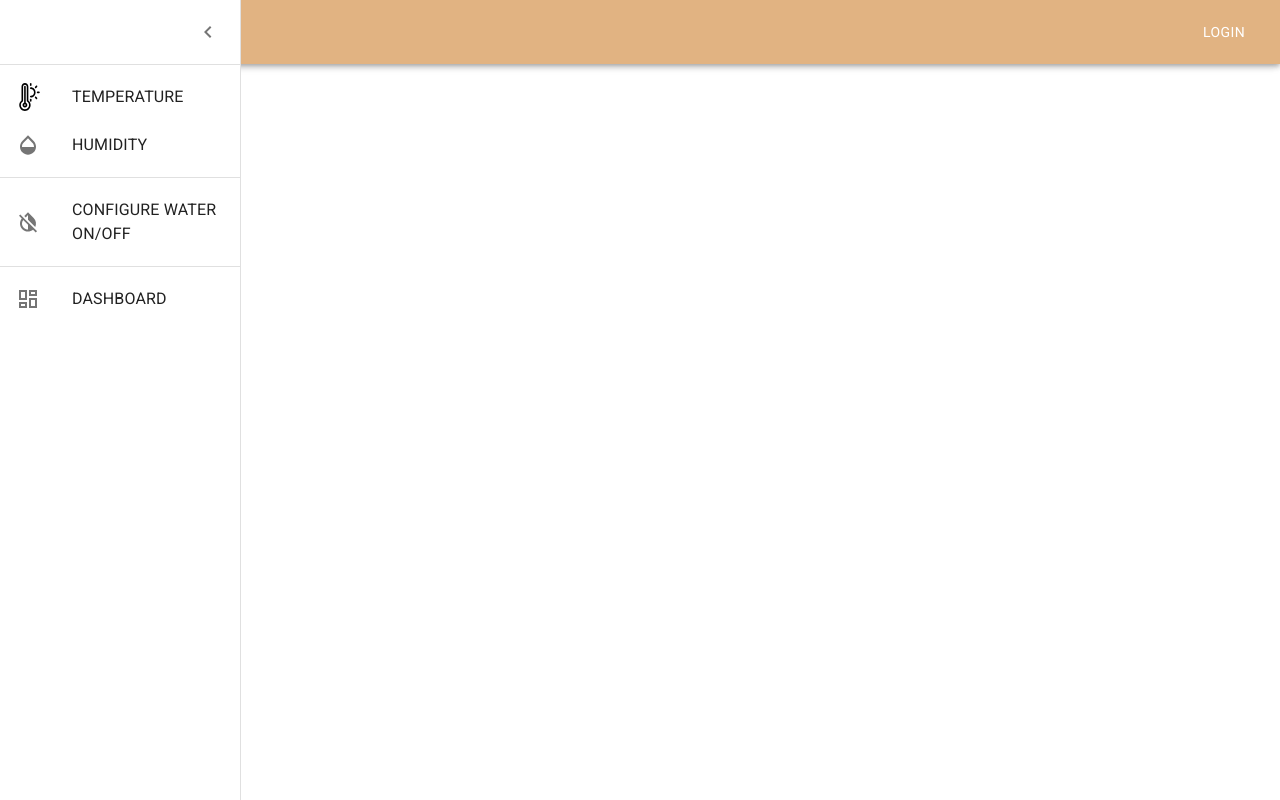
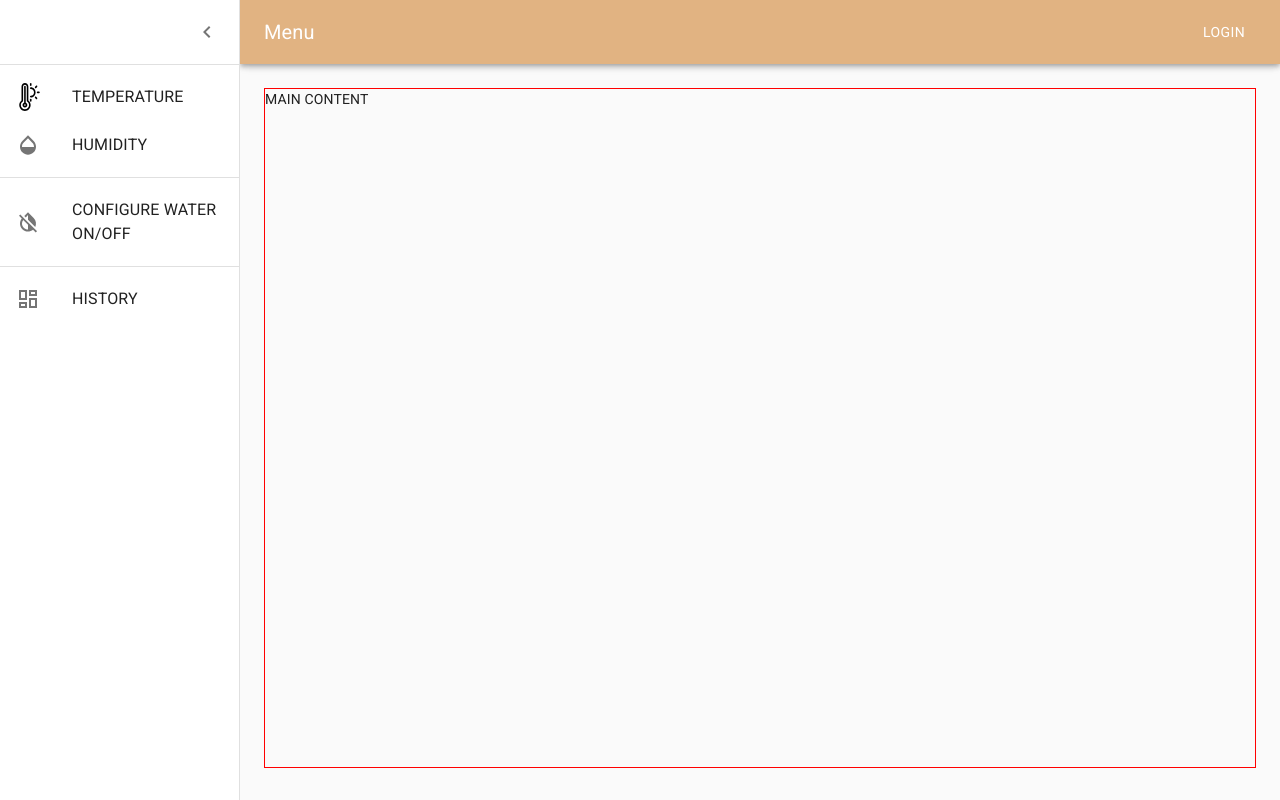
Before and after one commit to WisTiCeJEnT/iot-mushroom-web, a React (Create React App) app: page /status in a window 1280 px wide. Both pictures are taken after a click on the button "open drawer". Built offline with nearby package versions, Linux system fonts and the light colour scheme.

Commit message:
HOC withHeader

```diff
--- a/src/App.js
+++ b/src/App.js
@@ -3,11 +3,12 @@ import { Route, Redirect, Switch } from "react-router-dom";
 import Main from "./pages/main";
 import Status from "./pages/status";
 import NotFound from "./pages/notFound";
-import Header from "./components/header";
+// import Header from "./components/withHeader";
 const App = () => {
   return (
     <React.Fragment>
-      <Header />
+      {/* <Header /> */}
+      <Status />
       {/* <Switch>
         <Route path="/status" component={Status} />
         <Route path="/not-found" component={NotFound} />
--- a/src/components/header.jsx
+++ /dev/null
@@ -1,20 +0,0 @@
-import React, { useState } from "react";
-import AppBarComponent from "./header/appBarComponent";
-import DrawerComponent from "./header/drawerComponent";
-const Header = () => {
-  const [open, setOpen] = useState(false);
-  const handleDrawerOpen = () => {
-    setOpen(true);
-  };
-  const handleDrawerClose = () => {
-    setOpen(false);
-  };
-  return (
-    <React.Fragment>
-      <AppBarComponent handleDrawerOpen={handleDrawerOpen} />
-      <DrawerComponent handleDrawerClose={handleDrawerClose} open={open} />
-    </React.Fragment>
-  );
-};
-
-export default Header;
--- a/src/components/header/appBarComponent.jsx
+++ b/src/components/header/appBarComponent.jsx
@@ -1,13 +1,31 @@
-import React, { useState } from "react";
-import { makeStyles, useTheme } from "@material-ui/core/styles";
+import React from "react";
+import clsx from "clsx";
+import { makeStyles } from "@material-ui/core/styles";
 import Toolbar from "@material-ui/core/Toolbar";
 import Typography from "@material-ui/core/Typography";
 import AppBar from "@material-ui/core/AppBar";
 import Button from "@material-ui/core/Button";
 import IconButton from "@material-ui/core/IconButton";
 import MenuIcon from "@material-ui/icons/Menu";
-const AppBarComponent = ({ handleDrawerOpen }) => {
+const AppBarComponent = ({ handleDrawerOpen, open }) => {
   const useStyles = makeStyles((theme) => ({
+    appBar: {
+      transition: theme.transitions.create(["margin", "width"], {
+        easing: theme.transitions.easing.sharp,
+        duration: theme.transitions.duration.leavingScreen,
+      }),
+    },
+    appBarShift: {
+      width: `calc(100% - ${drawerWidth}px)`,
+      marginLeft: drawerWidth,
+      transition: theme.transitions.create(["margin", "width"], {
+        easing: theme.transitions.easing.easeOut,
+        duration: theme.transitions.duration.enteringScreen,
+      }),
+    },
+    hide: {
+      display: "none",
+    },
     menuButton: {
       marginRight: theme.spacing(2),
     },
@@ -15,20 +33,29 @@ const AppBarComponent = ({ handleDrawerOpen }) => {
       flexGrow: 1,
     },
   }));
+  const drawerWidth = 240;
   const classes = useStyles();
   return (
-    <AppBar position="fixed" style={{ background: "#e1b382" }}>
+    <AppBar
+      position="fixed"
+      className={clsx(classes.appBar, {
+        [classes.appBarShift]: open,
+      })}
+      style={{ background: "#e1b382" }}
+    >
       <Toolbar>
         <IconButton
+          color="inherit"
+          aria-label="open drawer"
+          onClick={handleDrawerOpen}
           edge="start"
-          className={classes.menuButton}
-          color="inherit"
-          aria-label="menu"
-          onClick={handleDrawerOpen}
+          className={clsx(classes.menuButton, open && classes.hide)}
         >
           <MenuIcon />
         </IconButton>
-        <Typography variant="h6" className={classes.title}></Typography>
+        <Typography variant="h6" noWrap className={classes.title}>
+          Menu
+        </Typography>{" "}
         <Button style={{ color: "#ffffff" }}>Login</Button>
       </Toolbar>
     </AppBar>
--- a/src/components/header/drawerComponent.jsx
+++ b/src/components/header/drawerComponent.jsx
@@ -42,7 +42,6 @@ const DrawerComponent = ({ handleDrawerClose, open }) => {
       classes={{
         paper: classes.drawerPaper,
       }}
-      style={{ background: "red" }}
     >
       <div className={classes.drawerHeader}>
         <IconButton onClick={handleDrawerClose}>
@@ -85,11 +84,11 @@ const DrawerComponent = ({ handleDrawerClose, open }) => {
       </List>
       <Divider />
       <List>
-        <ListItem button key={"dashboard"}>
+        <ListItem button key={"history"}>
           <ListItemIcon>
             <DashboardOutlinedIcon />
           </ListItemIcon>
-          <ListItemText primary={"DASHBOARD"} />
+          <ListItemText primary={"HISTORY"} />
         </ListItem>
       </List>
     </Drawer>
--- /dev/null
+++ b/src/hoc/withHeader.jsx
@@ -0,0 +1,72 @@
+import React from "react";
+import AppBarComponent from "../components/header/appBarComponent";
+import DrawerComponent from "../components/header/drawerComponent";
+import { makeStyles } from "@material-ui/core/styles";
+import clsx from "clsx";
+import Drawer from "@material-ui/core/Drawer";
+import CssBaseline from "@material-ui/core/CssBaseline";
+import { render } from "@testing-library/react";
+
+function withHeader(Component) {
+  return function WithHeader() {
+    const drawerWidth = 240;
+    const useStyles = makeStyles((theme) => ({
+      root: {
+        display: "flex",
+      },
+      drawerHeader: {
+        display: "flex",
+        alignItems: "center",
+        padding: theme.spacing(0, 1),
+        ...theme.mixins.toolbar,
+        justifyContent: "flex-end",
+      },
+      content: {
+        flexGrow: 1,
+        padding: theme.spacing(3),
+        transition: theme.transitions.create("margin", {
+          easing: theme.transitions.easing.sharp,
+          duration: theme.transitions.duration.leavingScreen,
+        }),
+        marginLeft: -drawerWidth,
+      },
+      contentShift: {
+        transition: theme.transitions.create("margin", {
+          easing: theme.transitions.easing.easeOut,
+          duration: theme.transitions.duration.enteringScreen,
+        }),
+        marginLeft: 0,
+      },
+    }));
+    const classes = useStyles();
+    const [open, setOpen] = React.useState(false);
+    const handleDrawerOpen = () => {
+      setOpen(true);
+    };
+    const handleDrawerClose = () => {
+      setOpen(false);
+    };
+    return (
+      <div className={classes.root}>
+        <CssBaseline />
+        <AppBarComponent handleDrawerOpen={handleDrawerOpen} open={open} />
+        <DrawerComponent handleDrawerClose={handleDrawerClose} open={open} />
+        <div
+          className={clsx(classes.content, {
+            [classes.contentShift]: open,
+          })}
+        >
+          <div className={classes.drawerHeader} />
+          <div
+            style={{ width: "100%", height: "85vh", border: "0.1px solid red" }}
+          >
+            <Component />
+            {/* main content */}
+          </div>
+        </div>
+      </div>
+    );
+  };
+}
+
+export default withHeader;
--- a/src/pages/status.jsx
+++ b/src/pages/status.jsx
@@ -1,48 +1,8 @@
 import React from "react";
 import "fontsource-roboto";
-import { Button, Typography } from "@material-ui/core";
-import {
-  BackGround,
-  BackGroundStatus,
-  FlexRow,
-} from "../components/sharedComponents";
+import withHeader from "../hoc/withHeader";
 const Status = () => {
-  return (
-    <BackGround fresh>
-      <FlexRow
-        style={{
-          justifyContent: "space-around",
-          alignItems: "center",
-          border: "solid 2px red",
-          height: "40%",
-          paddingLeft: "5rem",
-        }}
-      >
-        <Typography>TEST typ</Typography>
-        <div>TEST</div>
-        <BackGroundStatus moderate>
-          Humidity<div>TEST</div>
-        </BackGroundStatus>
-        <BackGroundStatus danger>Temperature</BackGroundStatus>
-      </FlexRow>
-
-      <FlexRow style={{ justifyContent: "center" }}>
-        <Button variant="contained" color="primary" style={{ width: "20%" }}>
-          ปุ่มเปิดปิดน้ำ
-        </Button>
-      </FlexRow>
-      <p
-        style={{
-          border: "2px solid red",
-          width: "30%",
-          position: "absolute",
-          right: "0",
-        }}
-      >
-        DASHBOARD
-      </p>
-    </BackGround>
-  );
+  return <div>MAIN CONTENT</div>;
 };
 
-export default Status;
+export default withHeader(Status);
```
